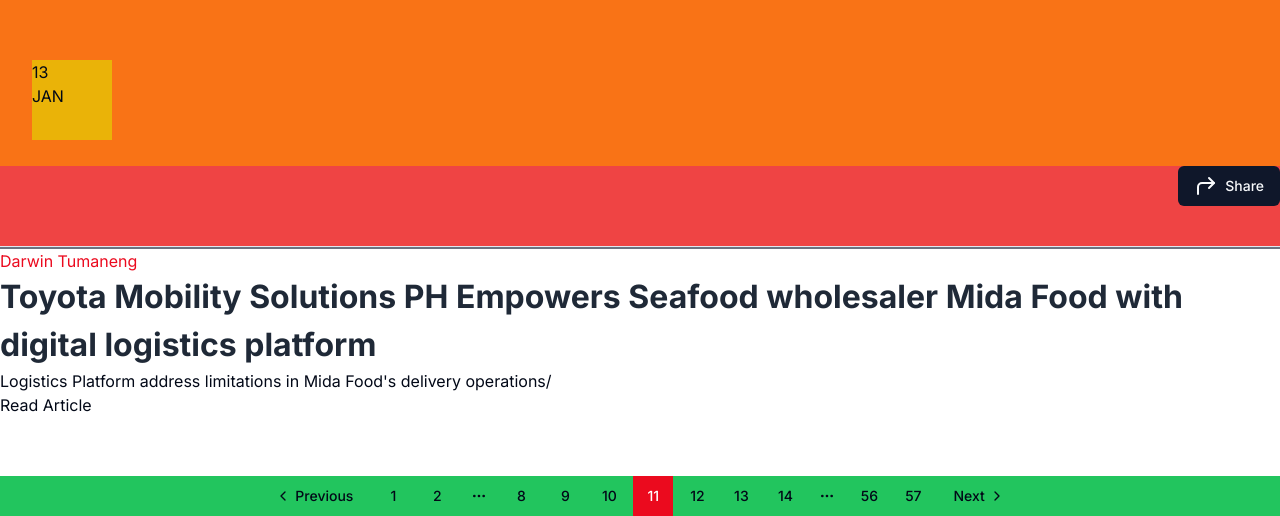
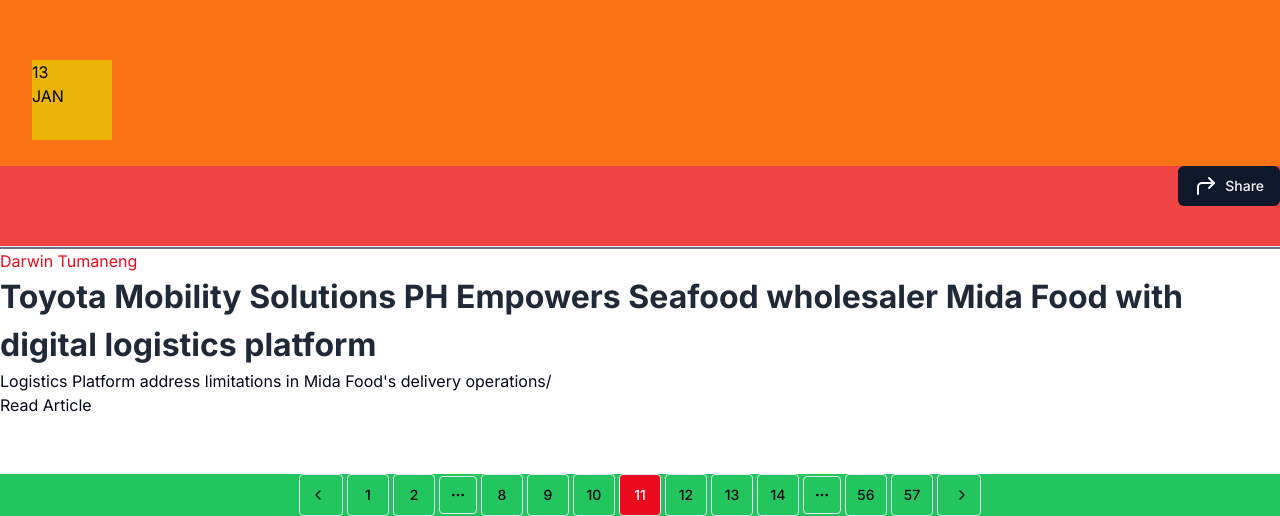
Before and after one commit to ken2213/sdi_front-end-challenge-1, a Next.js app: page / in a window 1280 px wide. Shown: the part 284-800 px from the top of the page. Built offline with nearby package versions, Linux system fonts and the light colour scheme.

Commit message:
Added: border and border radius

```diff
--- a/src/components/ui/pagination.tsx
+++ b/src/components/ui/pagination.tsx
@@ -30,7 +30,7 @@
   HTMLLIElement,
   React.ComponentProps<"li">
 >(({ className, ...props }, ref) => (
-  <li ref={ref} className={cn("", className)} {...props} />
+  <li ref={ref} className={cn("border rounded-sm", className)} {...props} />
 ))
 PaginationItem.displayName = "PaginationItem"
 
@@ -70,7 +70,6 @@
     {...props}
   >
     <ChevronLeft className="h-4 w-4" />
-    <span>Previous</span>
   </PaginationLink>
 )
 PaginationPrevious.displayName = "PaginationPrevious"
@@ -85,7 +84,6 @@
     className={cn("gap-1 pr-2.5", className)}
     {...props}
   >
-    <span>Next</span>
     <ChevronRight className="h-4 w-4" />
   </PaginationLink>
 )
```
